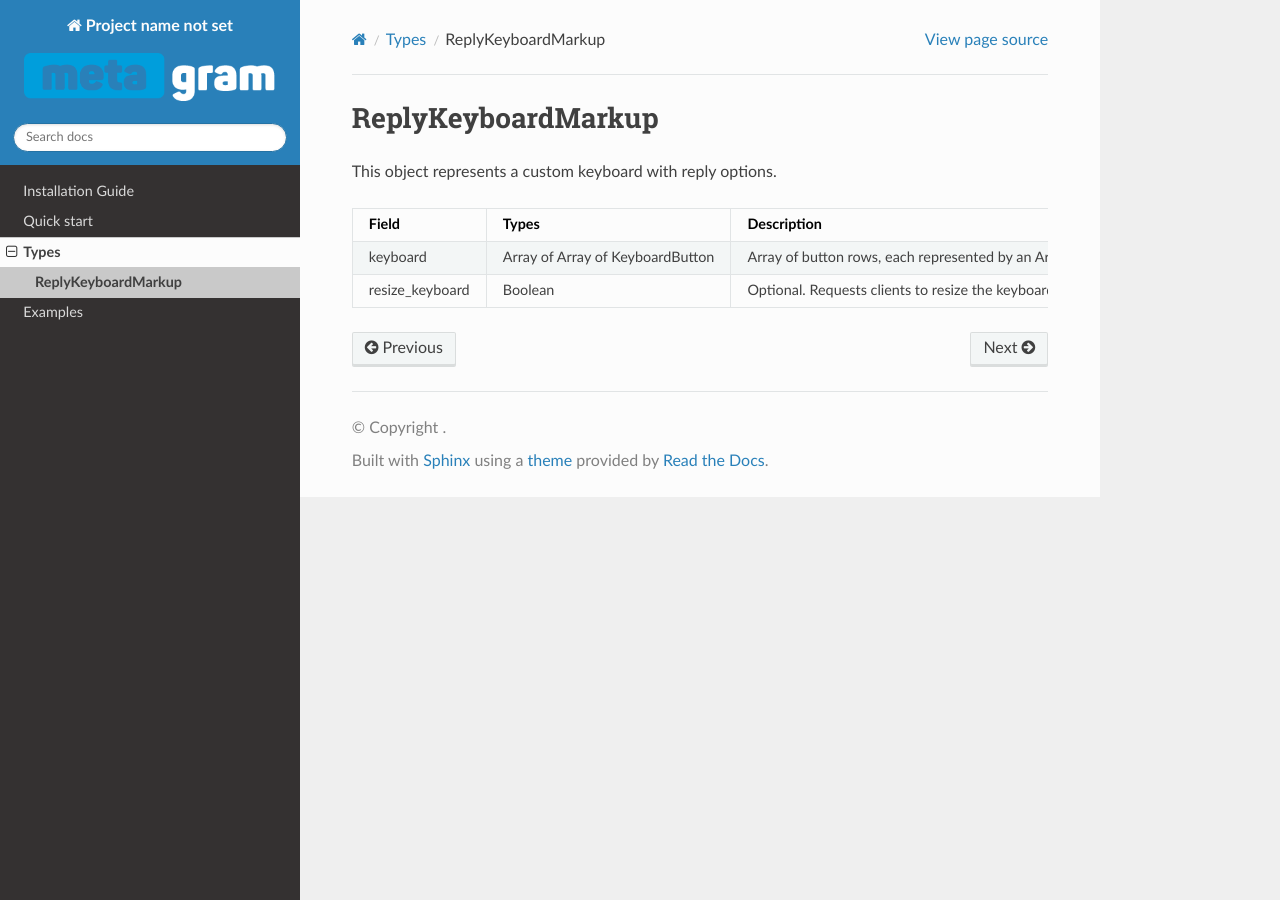
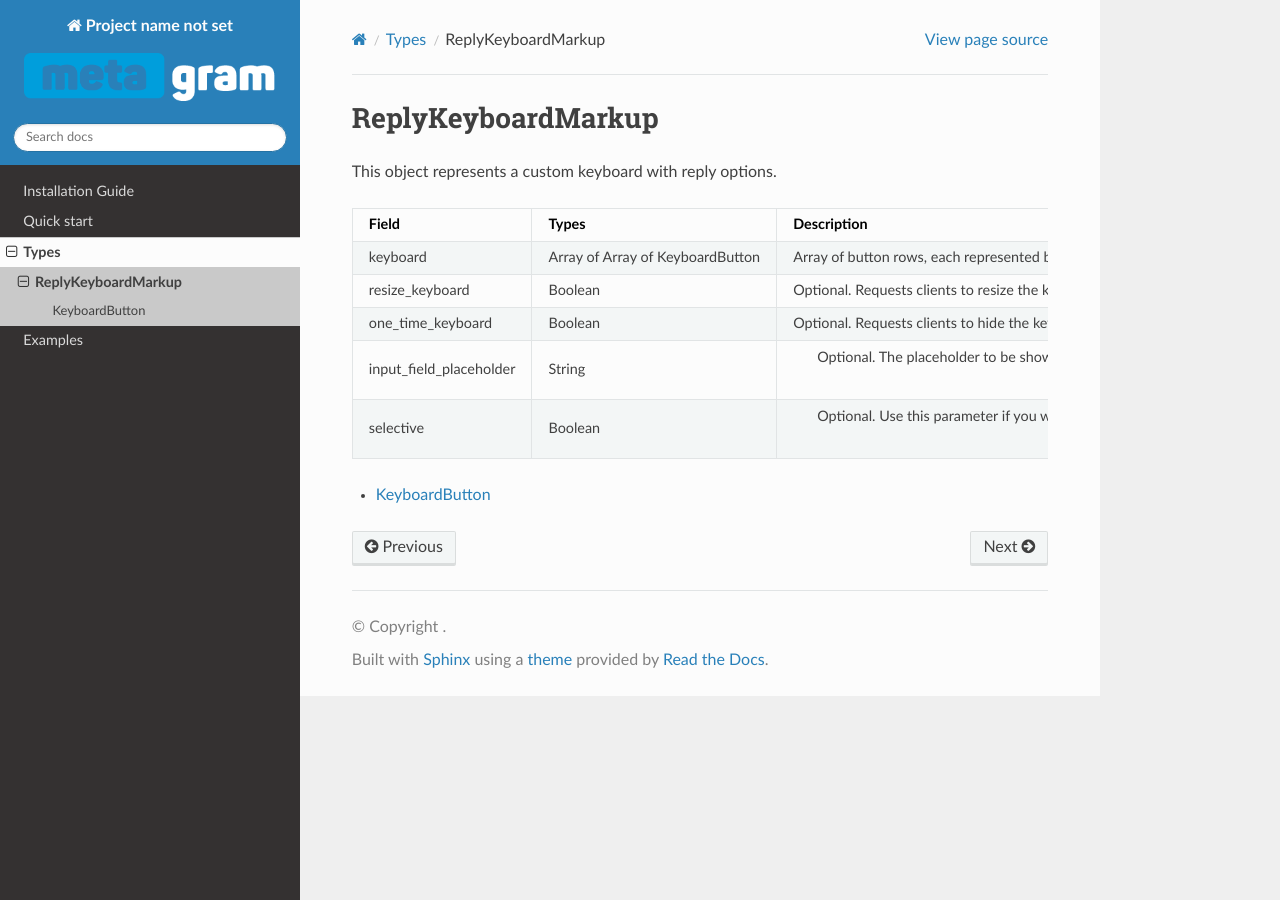
Before and after one commit to ALhorm/metagram, a Sphinx documentation site: the page built from docs/types/reply_keyboard_markup.rst, in a window 1280 px wide. Built offline with Sphinx 7.4.7 and the Read the Docs theme 2.0.0, drawn with Linux system fonts in a browser that asks for light colours.

Commit message:
02-10-22-02-18

```diff
--- /dev/null
+++ b/docs/types/keyboard_button.rst
@@ -0,0 +1,4 @@
+KeyboardButton
+==============
+
+TODO
--- a/docs/types/reply_keyboard_markup.rst
+++ b/docs/types/reply_keyboard_markup.rst
@@ -8,3 +8,10 @@ This object represents a custom keyboard with reply options.
 
   "keyboard", "Array of Array of KeyboardButton", "Array of button rows, each represented by an Array of KeyboardButton objects"
   "resize_keyboard", "Boolean", "Optional. Requests clients to resize the keyboard vertically for optimal fit (e.g., make the keyboard smaller if there are just two rows of buttons). Defaults to false, in which case the custom keyboard is always of the same height as the app's standard keyboard."
+  "one_time_keyboard", "Boolean", "Optional. Requests clients to hide the keyboard as soon as it's been used. The keyboard will still be available, but clients will automatically display the usual letter-keyboard in the chat - the user can press a special button in the input field to see the custom keyboard again. Defaults to false."
+  "input_field_placeholder", "String", "	Optional. The placeholder to be shown in the input field when the keyboard is active; 1-64 characters"
+  "selective", "Boolean", "	Optional. Use this parameter if you want to show the keyboard to specific users only. Targets: 1) users that are @mentioned in the text of the Message object; 2) if the bot's message is a reply (has reply_to_message_id), sender of the original message."
+
+.. toctree::
+
+  keyboard_button
```
